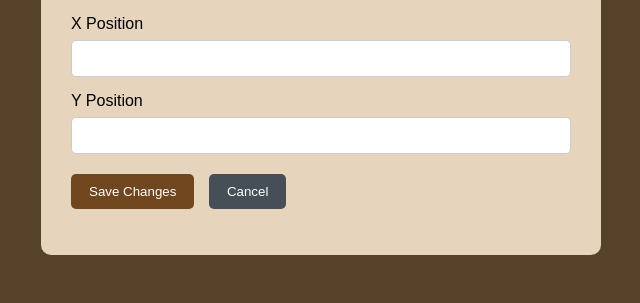
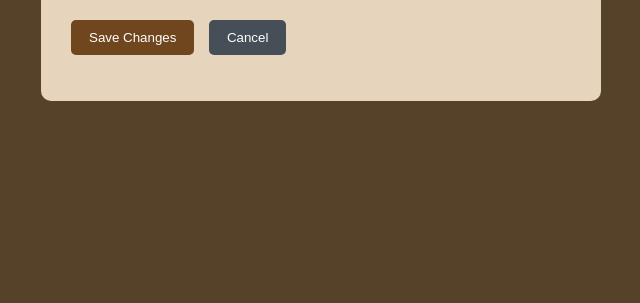
Before and after one commit to alishadaym/P1-Intern-Project, a Flask app: template templates/store_owner_edit.html in a window 1280 px wide. Shown: the part 597-900 px from the top of the page, without its empty margins (319-959 px from the left). After the commit the page ends 698 px from the top, so only its background shows below. Run offline with Flask 3, Linux system fonts and the light colour scheme; the template is opened without the code that fills it, so the values that code supplies are empty.

Commit message:
remove x and y columns inside form

```diff
--- a/templates/store_owner_edit.html
+++ b/templates/store_owner_edit.html
@@ -117,22 +117,6 @@
 
         </select>
 
-        <label>X Position</label>
-        <input
-            type="number"
-            id="x_position"
-            value="{{ shop.x_position }}"
-            required
-        >
-
-        <label>Y Position</label>
-        <input
-            type="number"
-            id="y_position"
-            value="{{ shop.y_position }}"
-            required
-        >
-
         <button
             id="saveChangesButton"
             type="submit">
```
